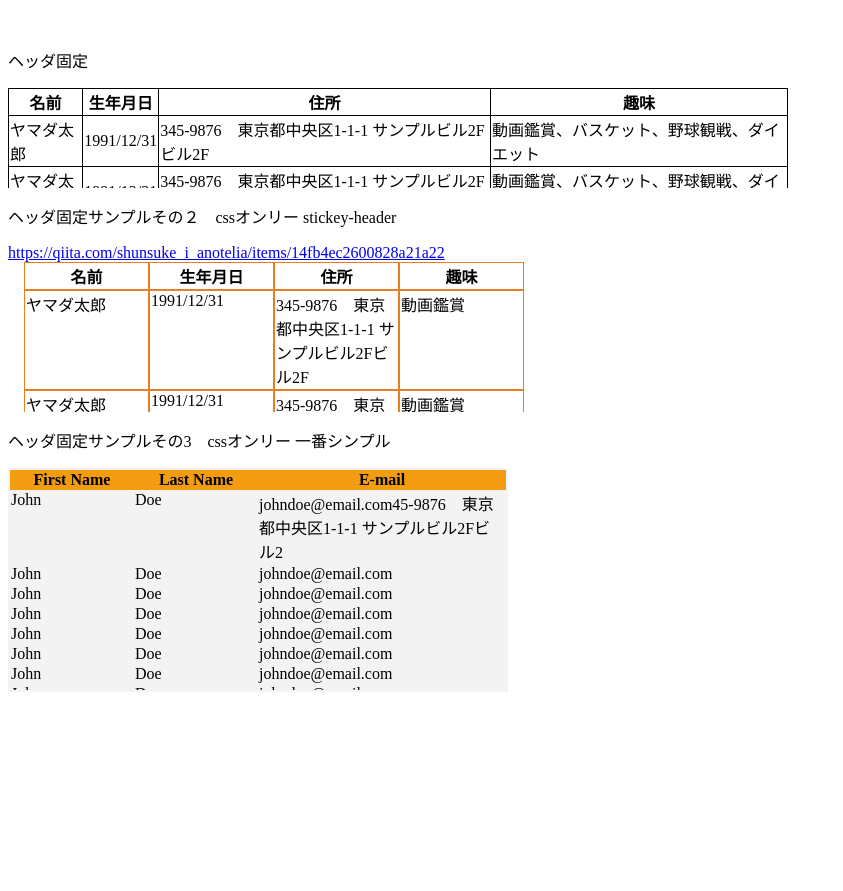
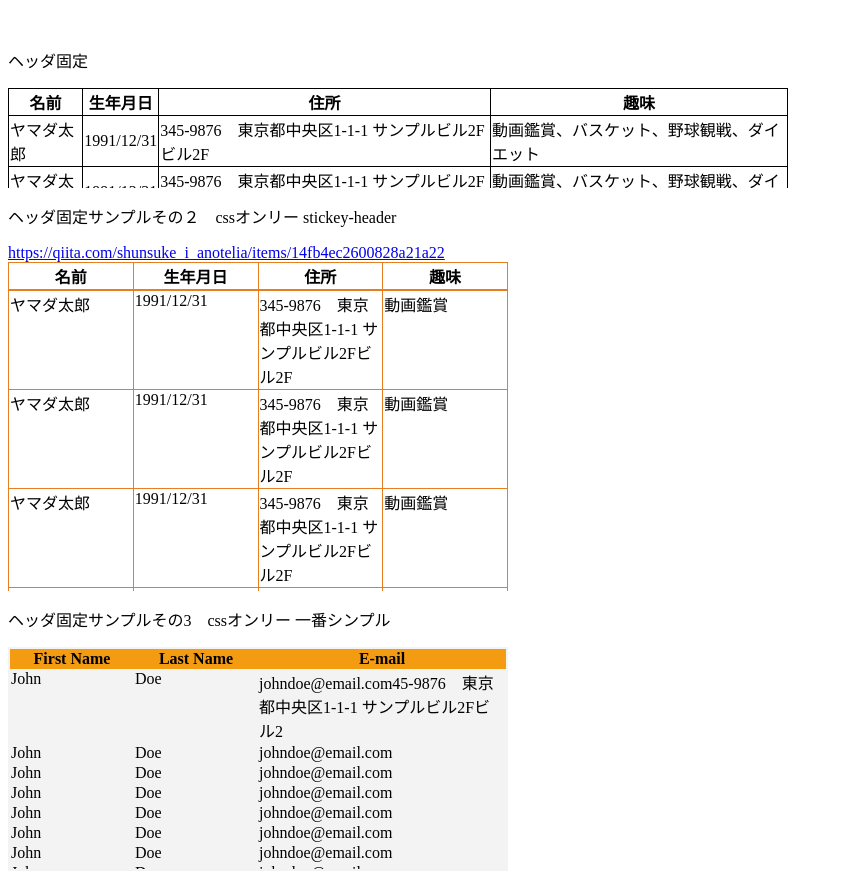
Before and after one commit to umanari145/css, a PHP site: page /table2.html in a window 1280 px wide. Shown: the whole page, without its empty margins (0-843 px from the left). Before the commit the page ends 690 px from the top, so only its background shows below. Run offline with PHP 8.4, Linux system fonts and the light colour scheme.

Commit message:
tableレイアウトの修正

```diff
--- a/table2.css
+++ b/table2.css
@@ -16,48 +16,31 @@
 
 /** 固定パターン サンプル２ **/
 /* sticky table */
-.sticky_table {
-  display: block;
-  overflow: hidden;
-  width: calc(100vw - 3.0rem);
-  /* fixed value */
-  height: 150px;
-  /* fixed value */
-  margin: 0 auto; }
 .sticky_table table {
   display: block;
-    position: relative;
-    overflow: scroll;
   width: 500px;
-    height: 100%;
-    border-collapse: collapse;
-    font-size: 0; }
+  height: 100%; }
   .sticky_table table thead, .sticky_table table tbody {
-      display: block;
-      width: 100%; }
+    display: block; }
+  .sticky_table table thead {
+    position: sticky; }
+  .sticky_table table tbody {
+    height: 300px;
+    overflow-y: scroll; }
   .sticky_table table tr {
-      display: flex; }
+    display: flex;
+    border-left: 1px solid #e67e22; }
   .sticky_table table th, .sticky_table table td {
     display: block;
     width: 25%;
     background: #fff;
-      border: 1px solid #e67e22;
+    border-right: 1px solid #e67e22;
     font-size: 1.0rem; }
+  .sticky_table table th {
+    border-top: 1px solid #e67e22;
+    border-bottom: 2px solid #e67e22; }
   .sticky_table table td {
-      height: auto; }
-    .sticky_table table tbody th {
-      position: sticky;
-      left: 0;
-      z-index: 1; }
-    .sticky_table table thead {
-      position: sticky;
-      top: 0;
-      z-index: 2; }
-    .sticky_table table thead th.blank {
-      position: sticky;
-      top: 0;
-      left: 0;
-      z-index: 3; }
+    border-bottom: 1px solid #e67e22; }
 
 .td3 {
   width: 25%; }
@@ -84,5 +67,3 @@
     float: left;
     background-color: #f39c12;
     border-color: #e67e22; }
-
-/*# sourceMappingURL=table2.css.map */
--- a/table2.scss
+++ b/table2.scss
@@ -20,52 +20,39 @@
 /** 固定パターン サンプル２ **/
 /* sticky table */
 .sticky_table {
-  display: block;
-  overflow: hidden;
-  width: calc(100vw - 3.0rem); /* fixed value */
-  height: 150px; /* fixed value */
-  margin: 0 auto;
   table {
-    display: block;
-    position: relative;
-    overflow: scroll;
+	display: block;
     width: 500px;
     height: 100%;
-	border-collapse: collapse;
-    font-size: 0;
     thead, tbody {
       display: block;
-	  width: 100%;
-    }
+  	}
+	thead {
+      position: sticky;
+
+  	}
+  	tbody{
+      height: 300px;
+	  overflow-y: scroll;
+	}
 	tr{
-		display: flex;
+	  display: flex;
+	  border-left:1px solid #e67e22;
 	}
     th, td {
       display: block;
 	  width: 25%;
       background: #fff;
-	  border:1px solid #e67e22;
+	  border-right:1px solid #e67e22;
       font-size: 1.0rem;
     }
+	th{
+	  border-top: 1px solid #e67e22;
+  	  border-bottom: 2px solid #e67e22;
+	}
 	td{
-		height: auto;
+      border-bottom: 1px solid #e67e22;
 	}
-    tbody th {
-      position: sticky;
-      left: 0;
-      z-index: 1;
-    }
-    thead {
-      position: sticky;
-      top: 0;
-      z-index: 2;
-    }
-    thead th.blank {
-      position: sticky;
-      top: 0;
-      left: 0;
-      z-index: 3;
-    }
   }
 }
 
```
Lines whose indentation alone changed are shown as unchanged.
